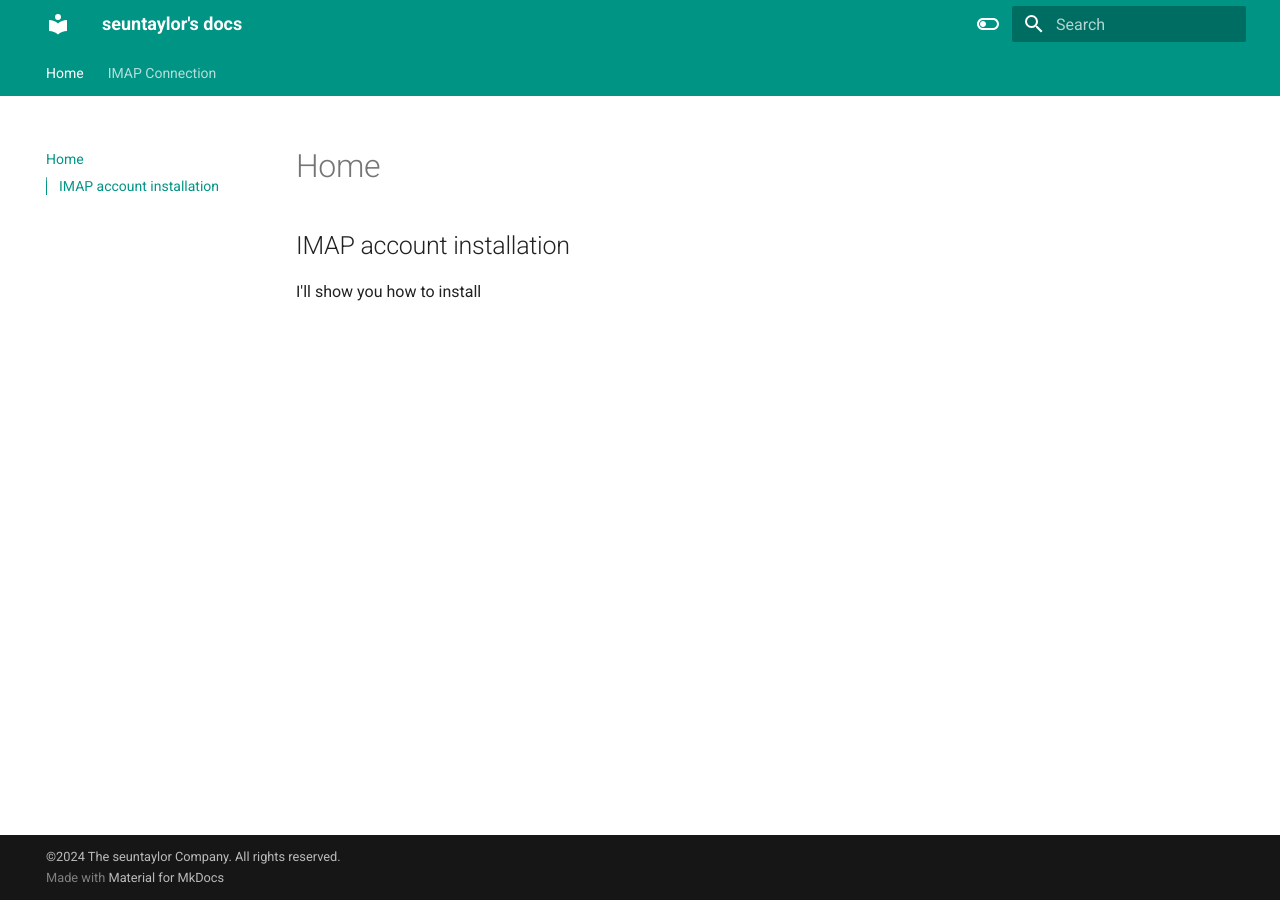
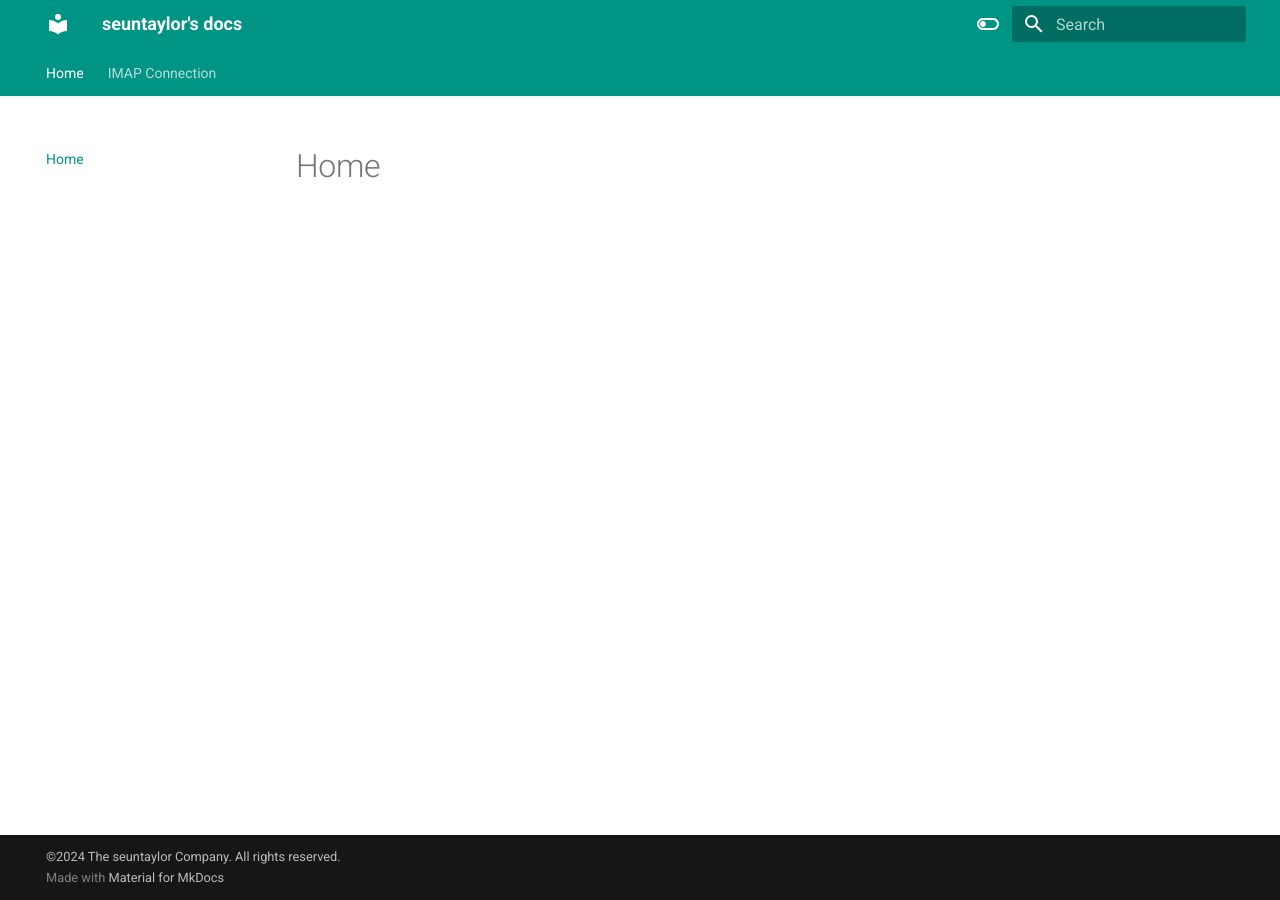
Before and after one commit to seuntaylor/mkdocs-notes, an MkDocs documentation site: the page built from docs/index.md, in a window 1280 px wide. Built offline with MkDocs 1.6.1 and Material for MkDocs 9.7.7, drawn with Linux system fonts in a browser that asks for light colours.

Commit message:
no message

```diff
--- a/docs/index.md
+++ b/docs/index.md
@@ -1,4 +1 @@
 # Home
-
-## IMAP account installation
-I'll show you how to install
```
